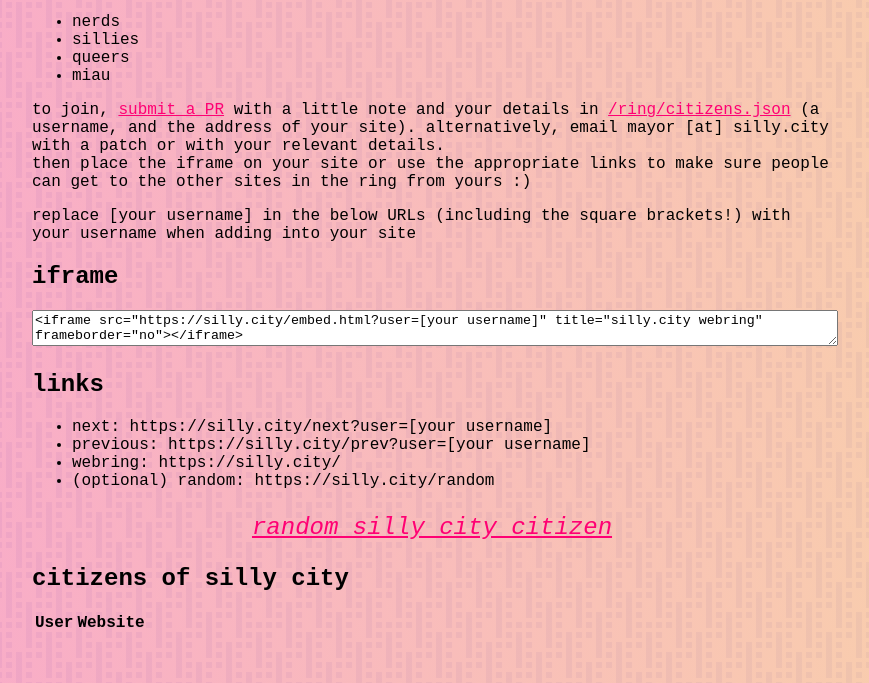
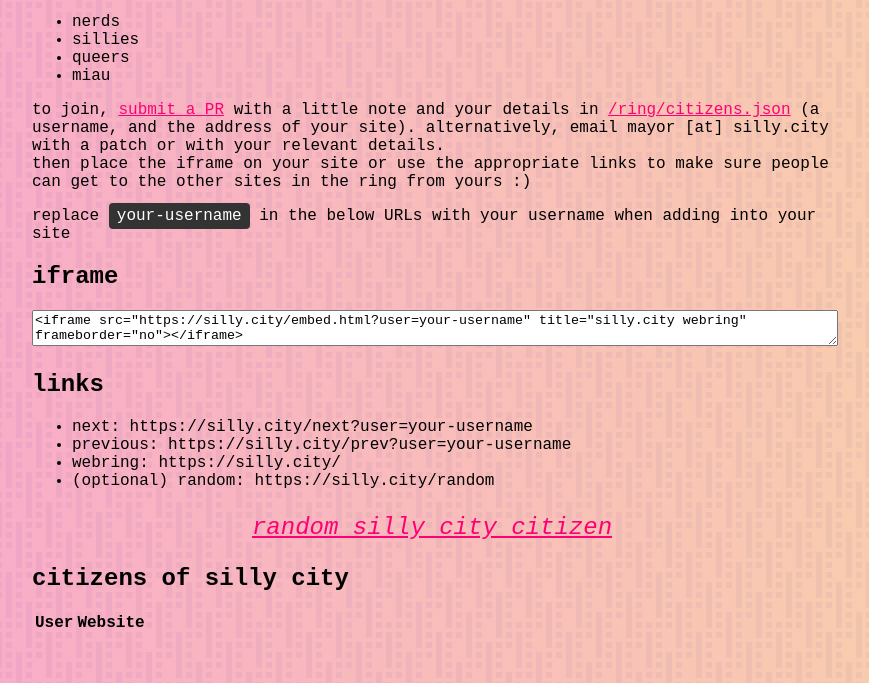
Before and after one commit to nyabla/silly.city-webring, a plain HTML site: page src/index.html in a window 1280 px wide. Shown: the part 152-835 px from the top of the page, without its empty margins (208-1077 px from the left). Drawn offline with Linux system fonts and the light colour scheme; files whose address does not match are found by name.

Commit message:
format index and clarify links

```diff
--- a/src/index.html
+++ b/src/index.html
@@ -1,5 +1,6 @@
 <!DOCTYPE html>
 <html lang="en">
+
 <head>
   <meta charset="UTF-8">
   <meta http-equiv="X-UA-Compatible" content="IE=edge">
@@ -12,19 +13,25 @@
       padding: 40px 10px;
       font-size: 12pt;
     }
-        h1, a {
+
+    h1,
+    a {
       color: #ff0073;
     }
+
     .inline-toma {
       vertical-align: bottom;
     }
-        body > div {
+
+    body>div {
       max-width: 800px;
       margin: auto;
     }
+
     textarea {
       width: 100%;
     }
+
     .random {
       font-size: 1.5rem;
       text-align: center;
@@ -35,8 +42,16 @@
       max-width: 100%;
       overflow-x: auto;
     }
+
+    code {
+      background: #333;
+      color: white;
+      padding: 4px 8px;
+      border-radius: 4px;
+    }
   </style>
 </head>
+
 <body>
   <div>
     <h1><img src="toma-hello.gif" alt="" class="inline-toma">welcome to silly city!</h1>
@@ -58,20 +73,21 @@
       people can get to the other sites in the ring from yours :)
     </p>
 
-        <p>replace [your username] in the below URLs (including the square brackets!) with your username when adding into your site</p>
+    <p>replace <code>your-username</code> in the below URLs with your username when adding into your site</p>
 
     <h2>iframe</h2>
-        <textarea>&lt;iframe src="https://silly.city/embed.html?user=[your username]" title="silly.city webring" frameborder="no"&gt;&lt;/iframe&gt;</textarea>
+    <textarea>&lt;iframe src="https://silly.city/embed.html?user=your-username" title="silly.city webring" frameborder="no"&gt;&lt;/iframe&gt;</textarea>
 
     <h2>links</h2>
     <ul>
-            <li>next: https://silly.city/next?user=[your username]</li>
-            <li>previous: https://silly.city/prev?user=[your username]</li>
+      <li>next: https://silly.city/next?user=your-username</li>
+      <li>previous: https://silly.city/prev?user=your-username</li>
       <li>webring: https://silly.city/</li>
       <li>(optional) random: https://silly.city/random</li>
     </ul>
 
-        <p class="random"><a href="/random"><img src="toma-wai.gif" alt="" class="inline-toma">random silly city citizen</a></p>
+    <p class="random"><a href="/random"><img src="toma-wai.gif" alt="" class="inline-toma">random silly city citizen</a>
+    </p>
 
     <h2>citizens of silly city</h2>
 
@@ -91,4 +107,5 @@
 
   </div>
 </body>
+
 </html>
```
Lines whose indentation alone changed are shown as unchanged.
